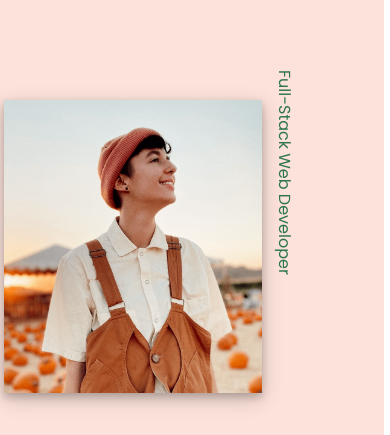
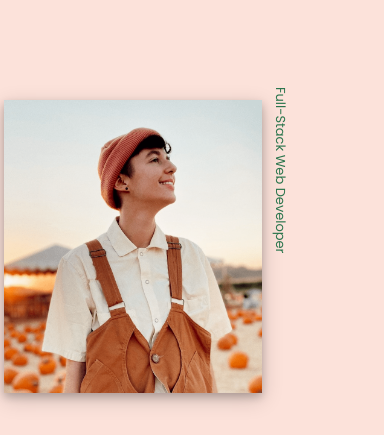
Before and after one commit to lilipcohen/Portfolio, a React (Create React App) app in the folder client/: page / in a window 390 px wide. Shown: the part 254-689 px from the top of the page. Built offline with nearby package versions, Linux system fonts and the light colour scheme.

Commit message:
text sizing

```diff
--- a/client/src/styles/Home.css
+++ b/client/src/styles/Home.css
@@ -104,6 +104,12 @@ p {
     margin-left: 35%;
   }
 
+  h2 {
+    margin-right: 20%;
+    margin-top: 32%;
+    font-size: small;
+  }
+
   #imgHome {
     height: 90%;
     width: 70%;
```
